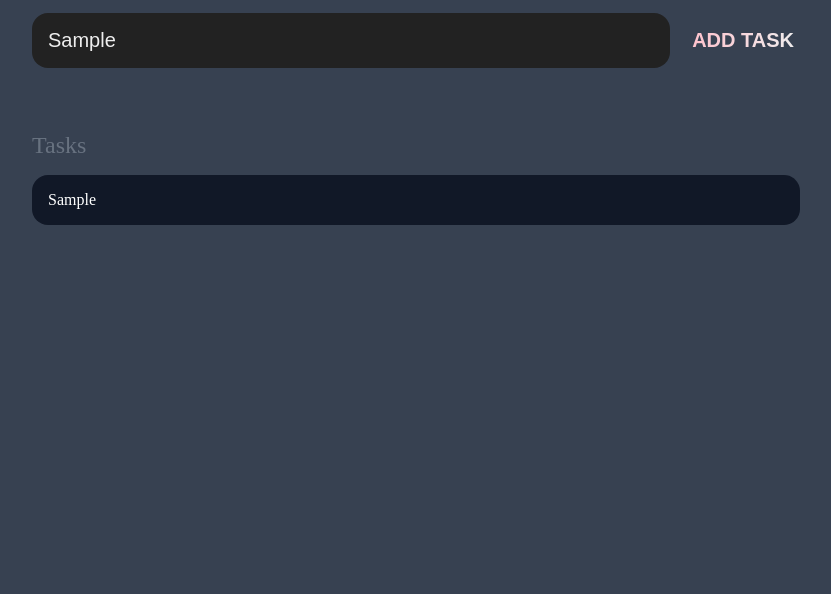
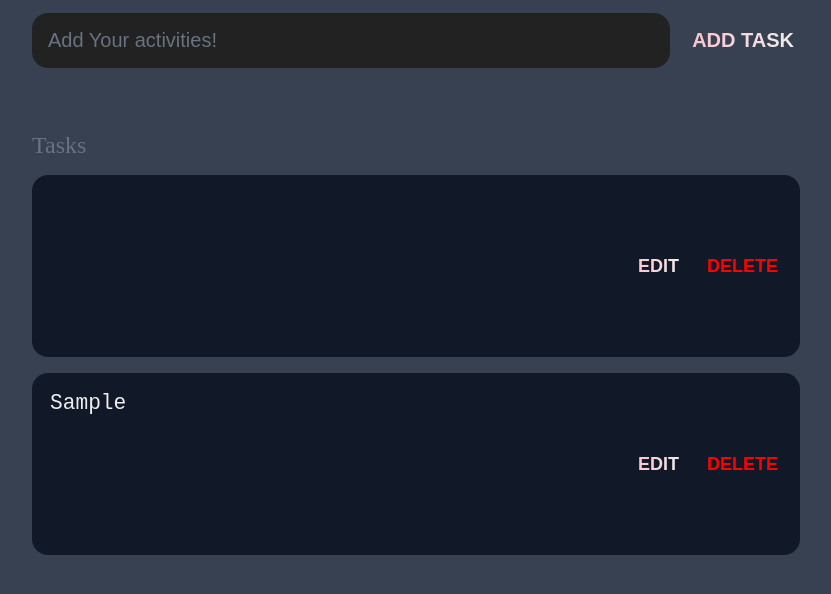
Before and after one commit to lawson1000/To-Do-List, a plain HTML site: page index.html in a window 1280 px wide. Both pictures are taken after typing "Sample" into the empty fields and a click on the button "ADD TASK". Shown: the part 82-676 px from the top of the page, without its empty margins (224-1055 px from the left). Drawn offline with Linux system fonts and the light colour scheme.

Commit message:
add functionalities

```diff
--- a/index.html
+++ b/index.html
@@ -24,15 +24,15 @@
             <section class="to-do-list">
                 <h2>Tasks</h2>
                 <div id="tasks">
-                    <!-- <div class="added-tasks">
+                    <div class="added-tasks">
                         <div class="content">
-                            <input type="text" class="text" value="buy shoe" readonly>
+                            <textarea type="text" class="text" value="buy shoe" readonly></textarea>
                         </div>
                         <div class="action">
                             <button class="edit">EDIT</button>
                             <button class="delete">DELETE</button>
                         </div>
-                    </div> -->
+                    </div>
                 </div>
             </section>
         </div>
--- a/main.js
+++ b/main.js
@@ -1,4 +1,9 @@
 window.addEventListener("load",() => {
+    // reload = JSON.parse(localStorage.getItem("reload")) || []
+    // const saveList = localStorage.getItem("")
+
+    // })
+
     const taskForm = document.querySelector("#task-form");
     const newTask = document.querySelector("#new_task");
     const listTask = document.querySelector("#tasks");
@@ -19,11 +24,68 @@ window.addEventListener("load",() => {
 
         const task_content_add = document.createElement("div");
         task_content_add.classList.add("content");
-        task_content_add.innerText =taskValue;
+
 
         task_add.appendChild(task_content_add);
 
+        const task_input =document.createElement("textarea")
+        task_input.classList.add("text");
+        task_input.type = "text";
+        task_input.value = taskValue;
+        task_input.setAttribute("readonly", "readonly");
+
+        task_content_add.appendChild(task_input)
+
+        const task_actions=document.createElement("div")
+        task_actions.classList.add("action")
+
+        const task_edit = document.createElement("button")
+        task_edit.classList.add("edit")
+        task_edit.innerHTML ="Edit";
+
+        const task_delete = document.createElement("button")
+        task_delete.classList.add("delete")
+        task_delete.innerHTML ="Delete";
+
+        task_actions.appendChild(task_edit)
+        task_actions.appendChild(task_delete)
+
+        task_add.appendChild(task_actions)
+
         listTask.appendChild(task_add);
 
+        newTask.value = "";
+
+        task_edit.addEventListener('click',() => {
+            if(task_edit.innerText.toLowerCase() == "edit"){
+                task_input.removeAttribute("readonly");
+                task_input.focus();
+                task_edit.innerText ="Save";
+            }
+            else{
+                task_input.setAttribute("readonly","readonly")
+                task_edit.innerText ="Edit";
+            }
+        });
+
+        task_input.addEventListener('keypress',(event) =>{
+            click = event.key;
+            if(click === "Enter"){
+                task_input.setAttribute("readonly","readonly")
+                task_edit.innerText ="Edit";
+            }
+        });
+
+
+        task_delete.addEventListener('click',() => {
+            listTask.removeChild(task_add);
+        })
+
+        // let myb = JSON.stringify(task_input.value);
+        // console.log(myb)
+        window.localStorage.setItem("taskForm", task_input.value)
+        // let nnm = JSON.parse(localStorage.getItem("taskForm"))
+        // console.log(nnm)
     })
+
 })
--- a/style.css
+++ b/style.css
@@ -40,12 +40,13 @@
     display: flex;
 }
 
-input,button{
+input,button,textarea{
     appearance: none;
     border: none;
     outline: none;
     background: none;
 }
+
 
 #new_task{
     flex: 1 1 0%;
@@ -113,14 +114,18 @@ input,button{
 
 #tasks .added-tasks .content .text{
     color: var(--light);
-    font-size: 1.125rem;
+    font-size: 1.325rem;
     width: 100%;
     display: block;
     transition: 0.4s;
+    height: 150px;
+    resize: none;
+
 }
 
 #tasks .added-tasks .content .text:not(:read-only){
-    color: var(--pink);
+    color: black;
+    background: lightgray
 }
 
 #tasks .added-tasks .action{
```
